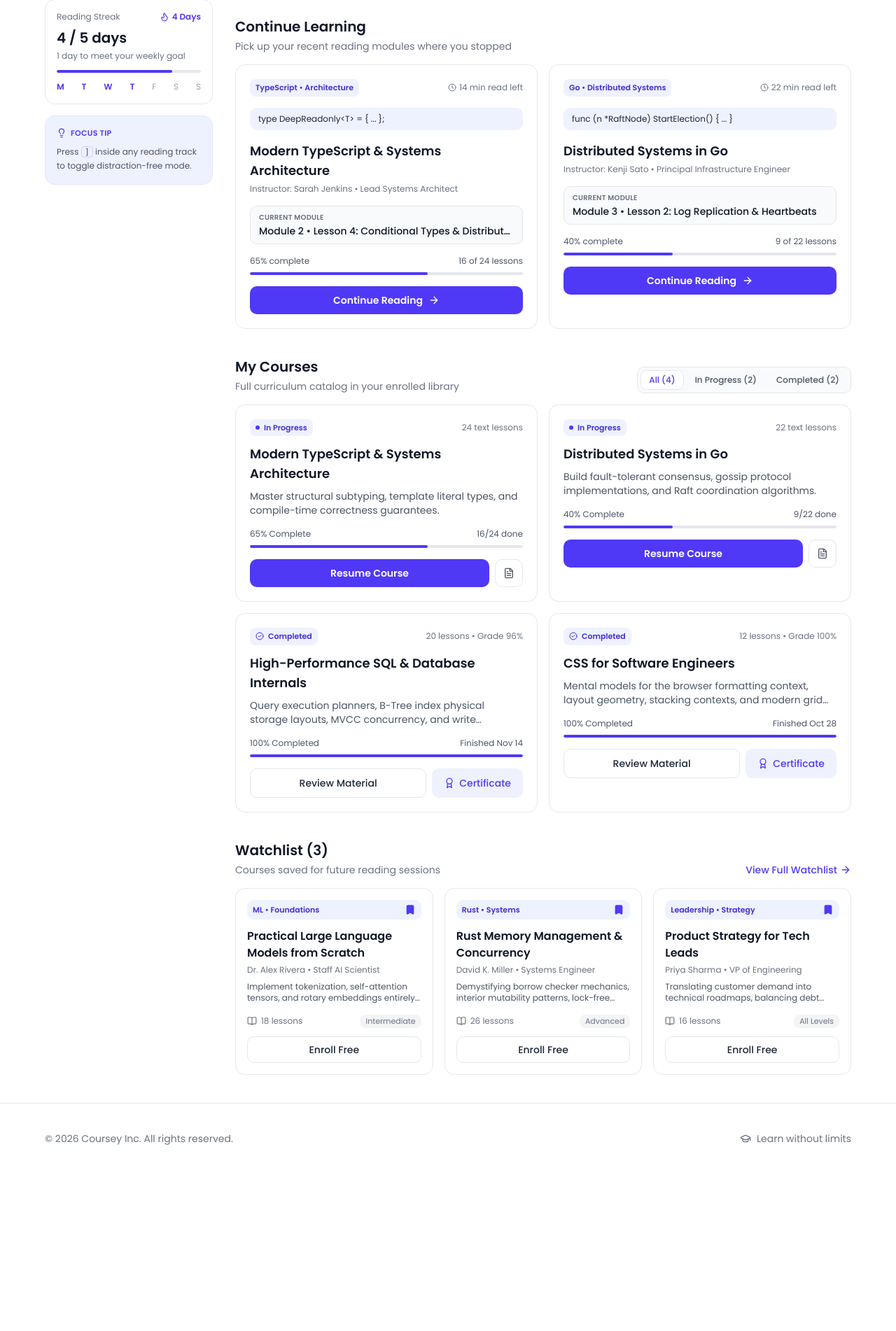
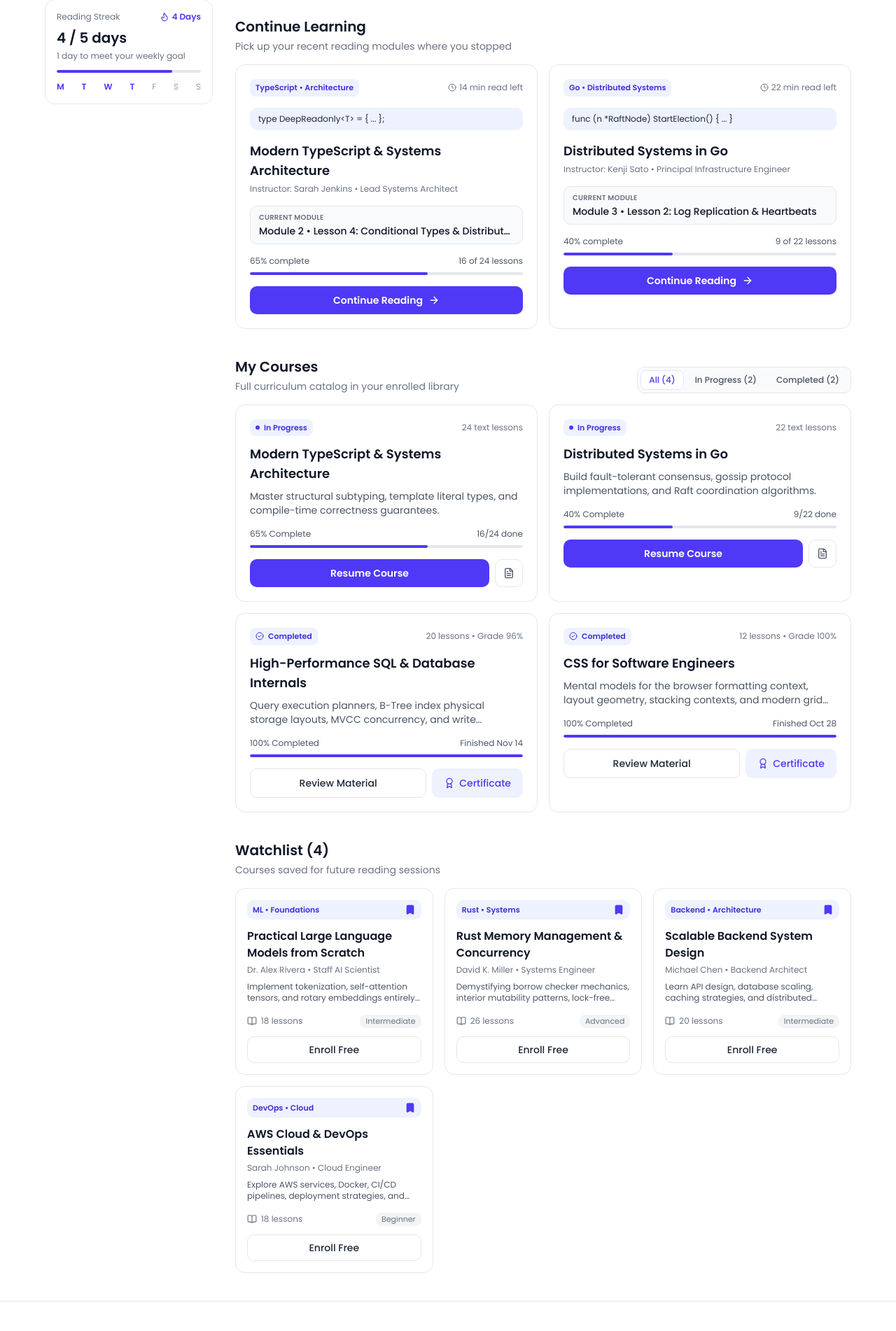
Before and after one commit to hammadgul-dev/coursey, a Next.js app: page /student-dashboard in a window 1280 px wide. Shown: the part 376-2278 px from the top of the page at 70% size. Before the commit the page ends 2053 px from the top, so only its background shows below. Built offline with nearby package versions, Linux system fonts and the light colour scheme.

Commit message:
add static watchlist courses and improve style

```diff
--- a/src/app/(main)/student-dashboard/page.tsx
+++ b/src/app/(main)/student-dashboard/page.tsx
@@ -79,20 +79,6 @@ export default function StudentDashboardPage() {
                 </span>
               ))}
             </div>
-          </div>
-
-          <div className="hidden rounded-xl border border-indigo-100 bg-indigo-50 p-4 dark:border-indigo-500/20 dark:bg-indigo-500/10 lg:block">
-            <p className="flex items-center gap-1.5 text-[11px] font-semibold uppercase tracking-wide text-indigo-600 dark:text-indigo-400">
-              <Lightbulb className="h-3.5 w-3.5" />
-              Focus Tip
-            </p>
-            <p className="mt-2 text-xs leading-relaxed text-gray-600 dark:text-gray-300">
-              Press{" "}
-              <kbd className="rounded border border-indigo-200 px-1 dark:border-indigo-500/40">
-                ]
-              </kbd>{" "}
-              inside any reading track to toggle distraction-free mode.
-            </p>
           </div>
         </aside>
 
--- a/src/components/student-dashboard/Watchlist.tsx
+++ b/src/components/student-dashboard/Watchlist.tsx
@@ -40,18 +40,11 @@ export default function Watchlist({items}: any) {
             Courses saved for future reading sessions
           </p>
         </div>
-        <Link
-          href="/courses"
-          className="group flex shrink-0 cursor-pointer items-center gap-1 text-sm font-medium text-indigo-600 hover:text-indigo-700 dark:text-indigo-400"
-        >
-          View Full Watchlist
-          <ArrowRight className="h-4 w-4 transition-transform group-hover:translate-x-1" />
-        </Link>
       </div>
 
       {list.length === 0 ? (
         <div className="mt-4 rounded-xl border border-dashed border-gray-300 p-10 text-center text-sm text-gray-500 dark:border-zinc-700 dark:text-gray-400">
-          Your Watchlist Is Empty. like.
+          Your Watchlist Is Empty
         </div>
       ) : (
         <motion.div
--- a/src/data/dashboardData.ts
+++ b/src/data/dashboardData.ts
@@ -185,11 +185,20 @@ export let watchlist = [
   },
   {
     id: "7",
-    tag: "Leadership • Strategy",
-    title: "Product Strategy for Tech Leads",
-    instructor: "Priya Sharma • VP of Engineering",
-    desc: "Translating customer demand into technical roadmaps, balancing debt against innovation velocity.",
-    lessons: 16,
-    level: "All Levels",
+    tag: "Backend • Architecture",
+    title: "Scalable Backend System Design",
+    instructor: "Michael Chen • Backend Architect",
+    desc: "Learn API design, database scaling, caching strategies, and distributed system fundamentals through practical examples.",
+    lessons: 20,
+    level: "Intermediate",
+  },
+  {
+    id: "8",
+    tag: "DevOps • Cloud",
+    title: "AWS Cloud & DevOps Essentials",
+    instructor: "Sarah Johnson • Cloud Engineer",
+    desc: "Explore AWS services, Docker, CI/CD pipelines, deployment strategies, and cloud infrastructure through hands-on walkthroughs.",
+    lessons: 18,
+    level: "Beginner",
   },
 ]
```
